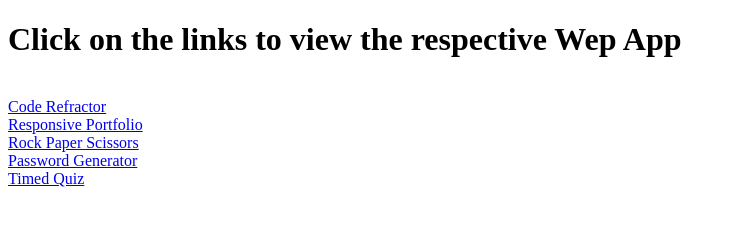
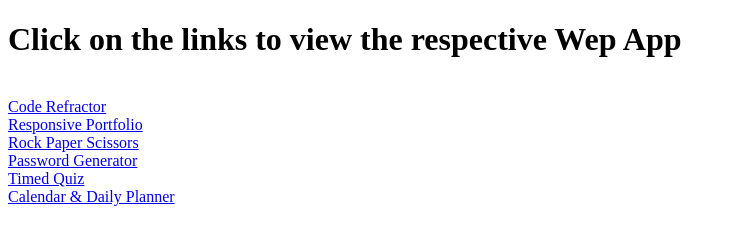
Before and after one commit to demir20/Coding-Bootcamp, a plain HTML site: page index.html in a window 1280 px wide. Shown: the whole page, without its empty margins (0-736 px from the left). Drawn offline with Linux system fonts and the light colour scheme.

Commit message:
Adding Calendar

```diff
--- a/index.html
+++ b/index.html
@@ -16,5 +16,7 @@
       <a href="PasswordGenerator/03-Javascript_02-Homework_Develop_index.html">Password Generator</a>
       <br>
       <a href="TimedQuiz/index.html">Timed Quiz</a>
+      <br>
+      <a href="Calendar-Planner/MonthView.html">Calendar & Daily Planner</a>
   </body>
 </html>
```
